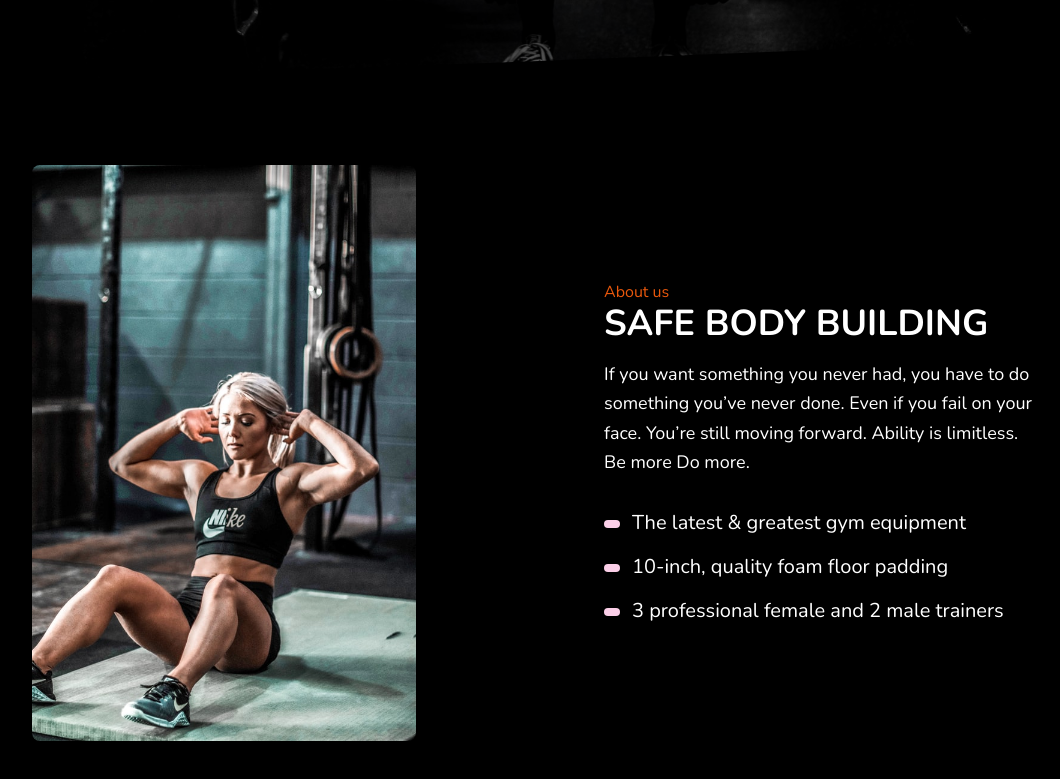
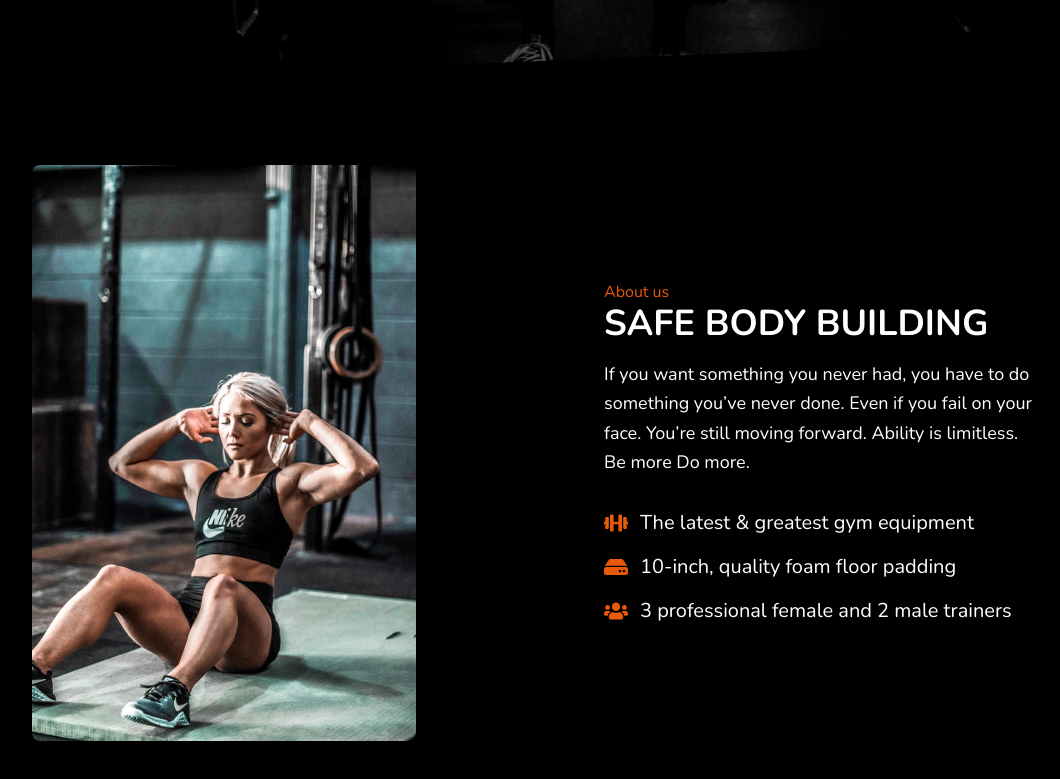
Before and after one commit to ssayanm/nextjs-blog-frontend, a Next.js app: page / in a window 1280 px wide. Shown: the part 515-1294 px from the top of the page, without its empty margins (78-1138 px from the left). Built offline with nearby package versions, Linux system fonts and the light colour scheme.

Commit message:
updated info section

```diff
--- a/components/Info.js
+++ b/components/Info.js
@@ -1,23 +1,9 @@
 import Image from "next/image";
+import { FaDumbbell, FaHdd, FaUsers } from "react-icons/fa";
 
 const Info = () => {
   return (
     <section className="relative py-20 bg-black text-white">
-      <div
-        className="bottom-auto top-0 left-0 right-0 w-full absolute pointer-events-none overflow-hidden -mt-20"
-        style={{ height: "80px" }}
-      >
-        <svg
-          className="absolute bottom-0 overflow-hidden"
-          xmlns="http://www.w3.org/2000/svg"
-          preserveAspectRatio="none"
-          version="1.1"
-          viewBox="0 0 2560 100"
-          x="0"
-          y="0"
-        ></svg>
-      </div>
-
       <div className="container mx-auto px-4">
         <div className="items-center flex flex-wrap">
           <div className="w-full md:w-4/12 ml-auto mr-auto px-4">
@@ -47,43 +33,34 @@ const Info = () => {
               <ul className="list-none mt-6">
                 <li className="py-2">
                   <div className="flex items-center">
-                    <div>
-                      <span className="text-xs font-semibold inline-block py-1 px-2 uppercase rounded-full text-pink-600 bg-pink-200 mr-3">
-                        <i className="fas fa-fingerprint"></i>
-                      </span>
+                    <div className="font-semibold inline-block text-orange-600  mr-3">
+                      <FaDumbbell className="text-2xl" />
                     </div>
-                    <div>
-                      <h4 className="text-xl">
-                        The latest & greatest gym equipment
-                      </h4>
+
+                    <div className="text-xl">
+                      The latest & greatest gym equipment
                     </div>
                   </div>
                 </li>
                 <li className="py-2">
                   <div className="flex items-center">
-                    <div>
-                      <span className="text-xs font-semibold inline-block py-1 px-2 uppercase rounded-full text-pink-600 bg-pink-200 mr-3">
-                        <i className="fab fa-html5"></i>
-                      </span>
+                    <div className="font-semibold inline-block text-orange-600  mr-3">
+                      <FaHdd className="text-2xl" />
                     </div>
-                    <div>
-                      <h4 className="text-xl">
-                        10-inch, quality foam floor padding{" "}
-                      </h4>
+
+                    <div className="text-xl">
+                      10-inch, quality foam floor padding
                     </div>
                   </div>
                 </li>
                 <li className="py-2">
                   <div className="flex items-center">
-                    <div>
-                      <span className="text-xs font-semibold inline-block py-1 px-2 uppercase rounded-full text-pink-600 bg-pink-200 mr-3">
-                        <i className="far fa-paper-plane"></i>
-                      </span>
+                    <div className="font-semibold inline-block text-orange-600  mr-3">
+                      <FaUsers className="text-2xl" />
                     </div>
-                    <div>
-                      <h4 className="text-xl">
-                        3 professional female and 2 male trainers
-                      </h4>
+
+                    <div className="text-xl">
+                      3 professional female and 2 male trainers
                     </div>
                   </div>
                 </li>
```
